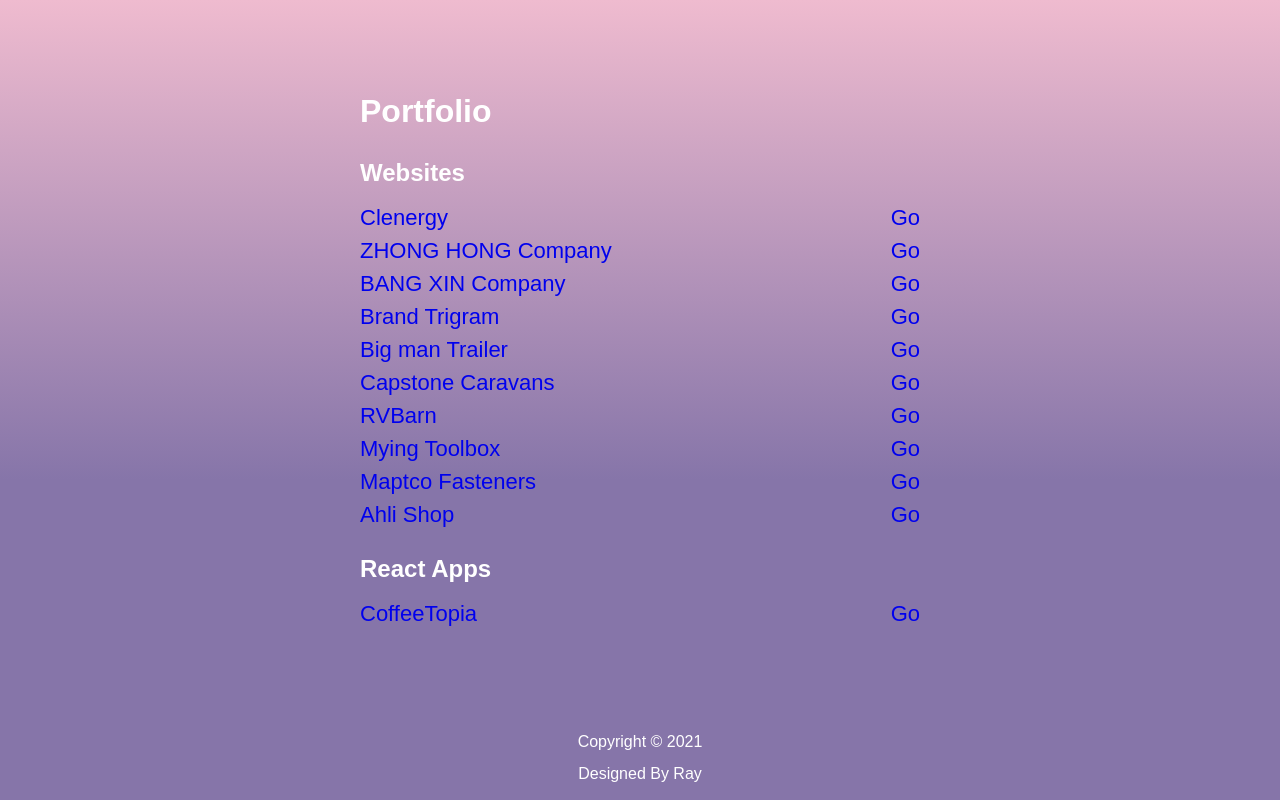
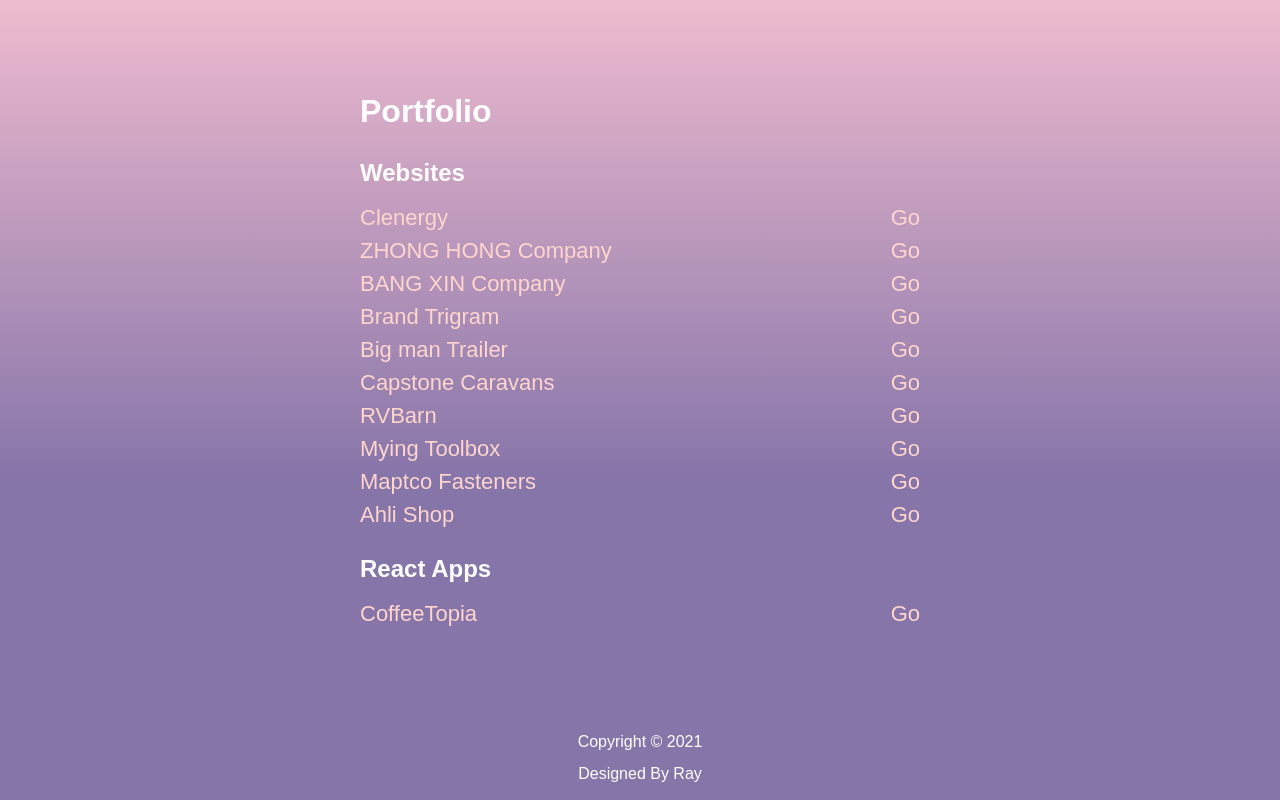
Before and after one commit to RAY-MATRIX/ray-zone, a React (Create React App) app: page / in a window 1280 px wide. Built offline with nearby package versions, Linux system fonts and the light colour scheme.

Commit message:
update color

```diff
--- a/src/Pages/ProjectsPage/components/ProjectList.jsx
+++ b/src/Pages/ProjectsPage/components/ProjectList.jsx
@@ -12,6 +12,8 @@
     justifyContent: 'space-between',
     columnGap: '30px',
     textDecoration: 'none',
+    color: `${theme.palette.peach.main}`,
+
     '&:hover,&:active': {
       textDecoration: 'underline',
       color: `${theme.palette.white.main}`,
```
